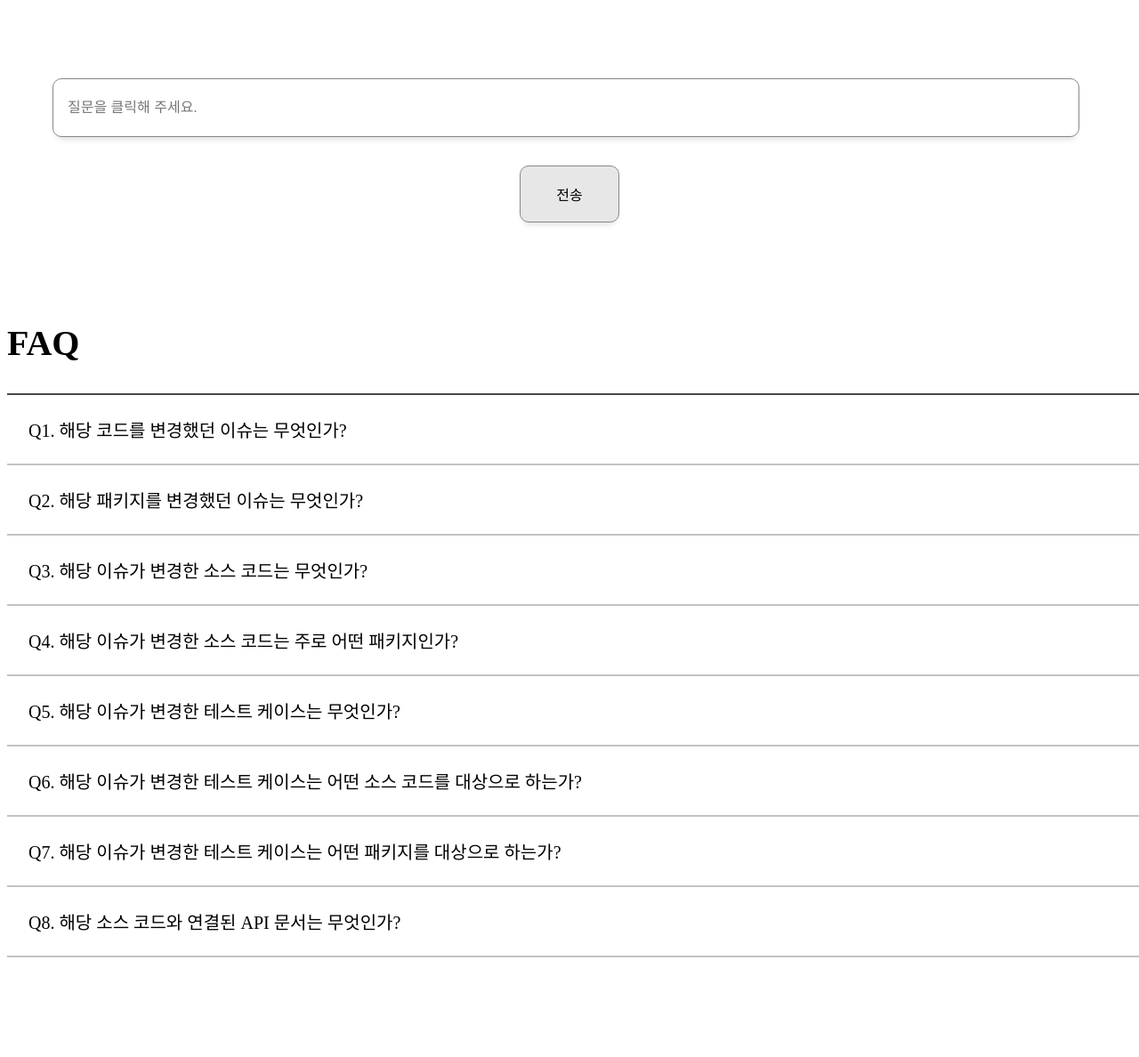
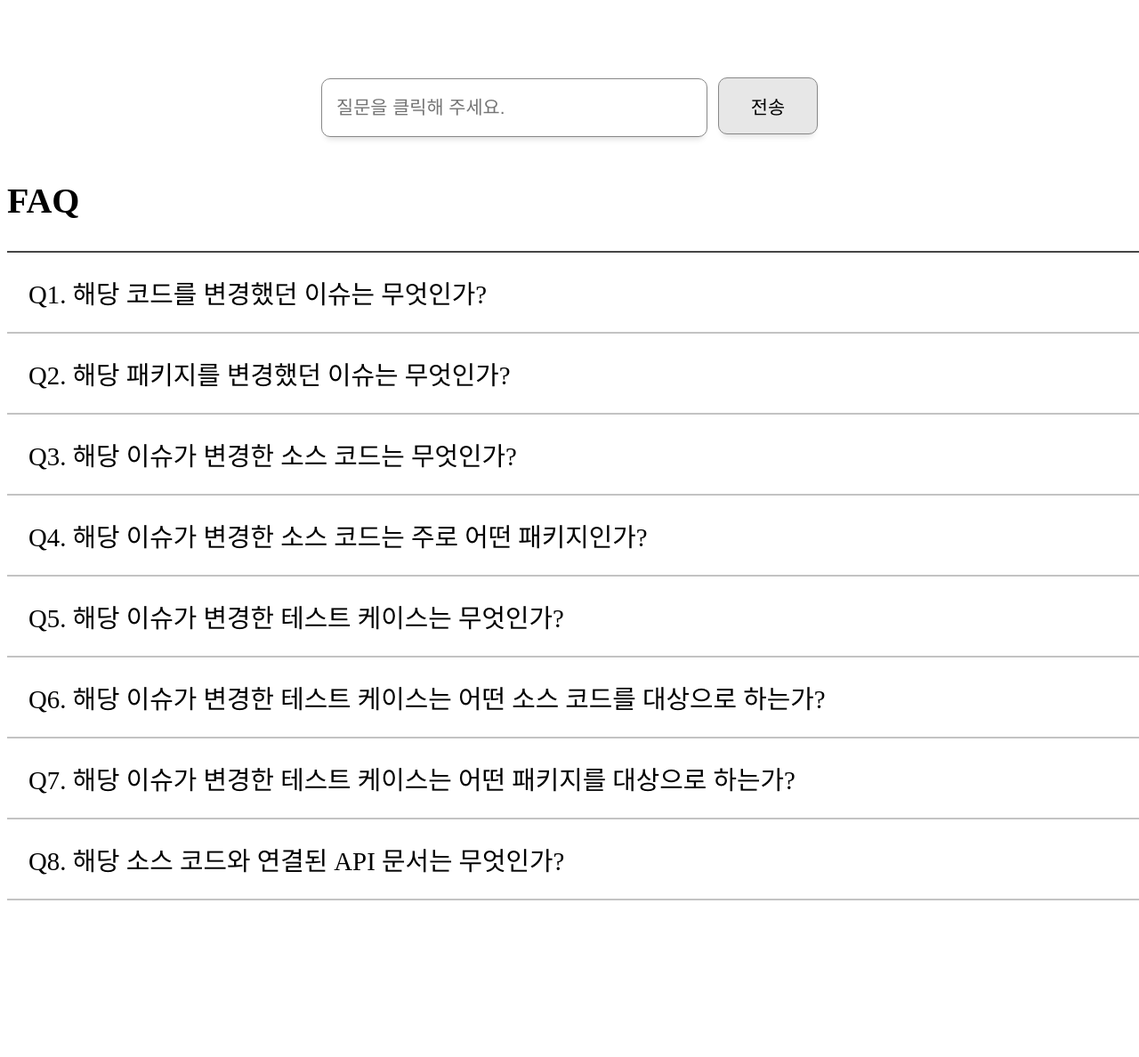
Before and after one commit to shinjiaaa/sealab, a FastAPI app: page / in a window 1280 px wide; the page is wider, and only the part inside the window is pictured. Shown: that part at 89% size. After the commit the page ends 1012 px from the top of that part, so only its background shows below. Run offline with FastAPI, Linux system fonts and the light colour scheme.

Commit message:
front 수정

```diff
--- a/frontend/static/css/faq.css
+++ b/frontend/static/css/faq.css
@@ -16,12 +16,12 @@ body {
     border-radius: 10px;
     box-shadow: 0 7px 7px -5px #00000025;
 
-    font-size: 1rem;
+    font-size: 1.3rem;
 
-    width: 70rem;
+    width: 25rem;
     height: 4rem;
 
-    margin: 5rem 0.5rem 2rem 0;
+    margin: 5rem 0.5rem 0rem 0;
     padding: 0 1rem;
 }
 
@@ -55,7 +55,7 @@ body {
     width: 7rem;
     height: 4rem;
 
-    font-size: 1rem;
+    font-size: 1.3rem;
 }
 
 #submitButton:hover {
@@ -64,8 +64,8 @@ body {
 
 /* FAQ */
 .FAQSection {
-    margin: 7rem auto;
-    width: 100rem;
+    margin: 3rem auto;
+    width: 80rem;
 }
 
 h1 {
@@ -82,6 +82,6 @@ h1 {
 
 #Q1, #Q2, #Q3, #Q4, #Q5, #Q6, #Q7, #Q8 {
     margin: 1.5rem;
-    font-size: 1.25rem;
+    font-size: 1.8rem;
     cursor: pointer;
 }
```
Also changed, not shown: frontend/static/css/result.css (+8 -10 lines), frontend/templates/result.html (+1 -13 lines).
